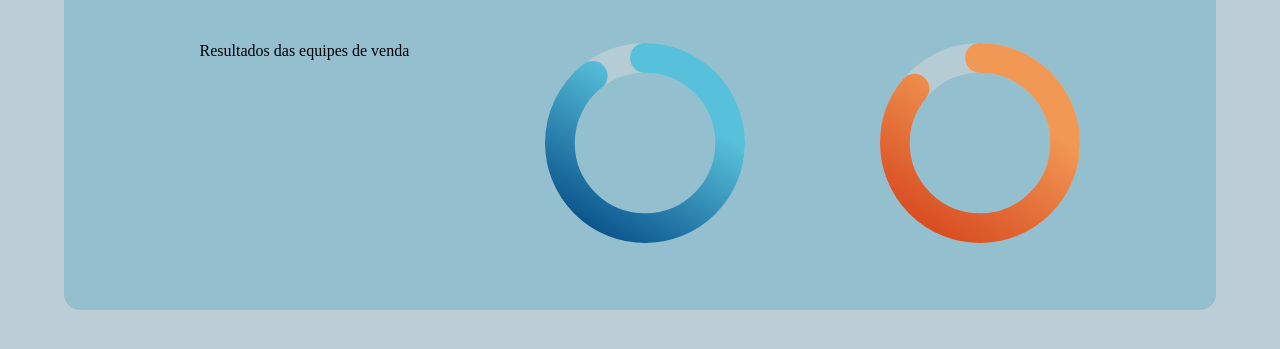
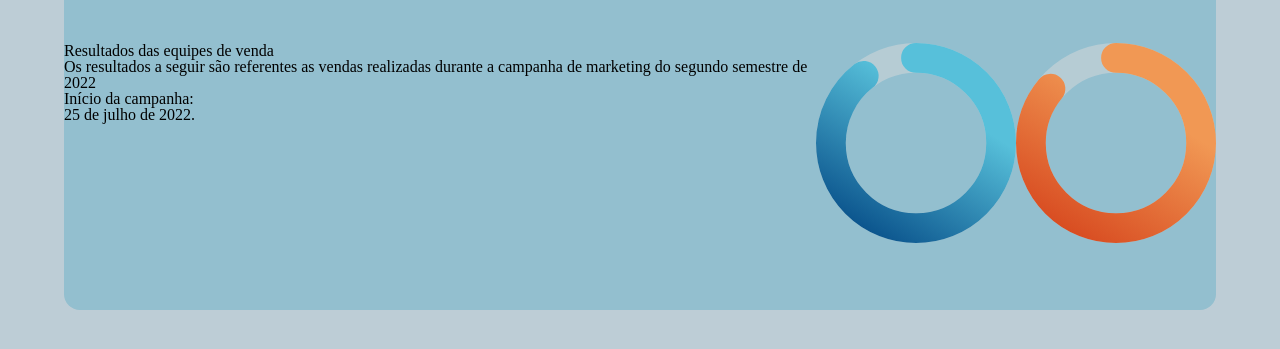
Before and after one commit to Israel-Carneiro/Graficos-semestrais, a plain HTML site: page chartjs.html in a window 1280 px wide. Shown: the part 261-610 px from the top of the page. Drawn offline with nearby package versions, Linux system fonts and the light colour scheme.

Commit message:
Conteúdo para legenda de gráficos

```diff
--- a/chartjs.html
+++ b/chartjs.html
@@ -16,6 +16,8 @@
     <div class="graficos__box">
         <div class="donut__box">
             <h3 class="box__titulo">Resultados das equipes de venda</h3>
+            <p class="legenda__paragrafo">Os resultados a seguir são referentes as vendas realizadas durante a campanha de marketing do segundo semestre de 2022</p>
+            <p class="legenda__paragrafo">Início da campanha:<br>25 de julho de 2022.</p>
         </div>
         <div class="donut__box">
                 <svg viewBox="0 0 235 235" style="--porcentagem: 89.37">
```
